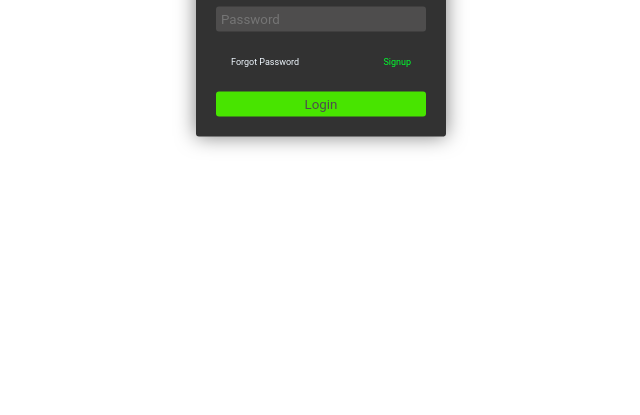
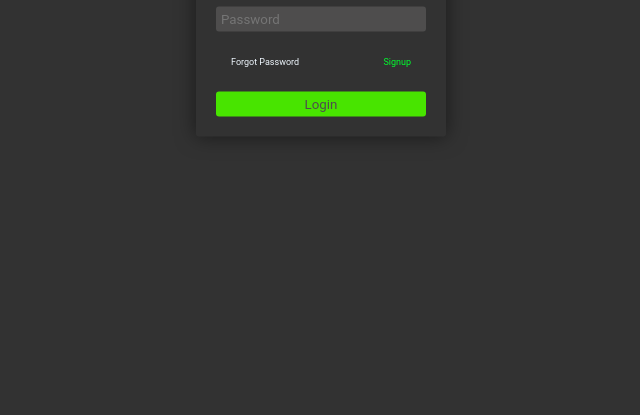
Before and after one commit to vamshi1698/Sign-In-Form, a plain HTML site: page index.html in a window 1280 px wide. Shown: the part 385-800 px from the top of the page, without its empty margins (319-959 px from the left). Drawn offline with Linux system fonts and the light colour scheme.

Commit message:
changed bg color

```diff
--- a/style.css
+++ b/style.css
@@ -7,6 +7,7 @@
 html,body{
     width: 100%;
     height: 100%;
+    background-color: rgb(50, 50, 50);
 }
 form{
     position:absolute;
```
